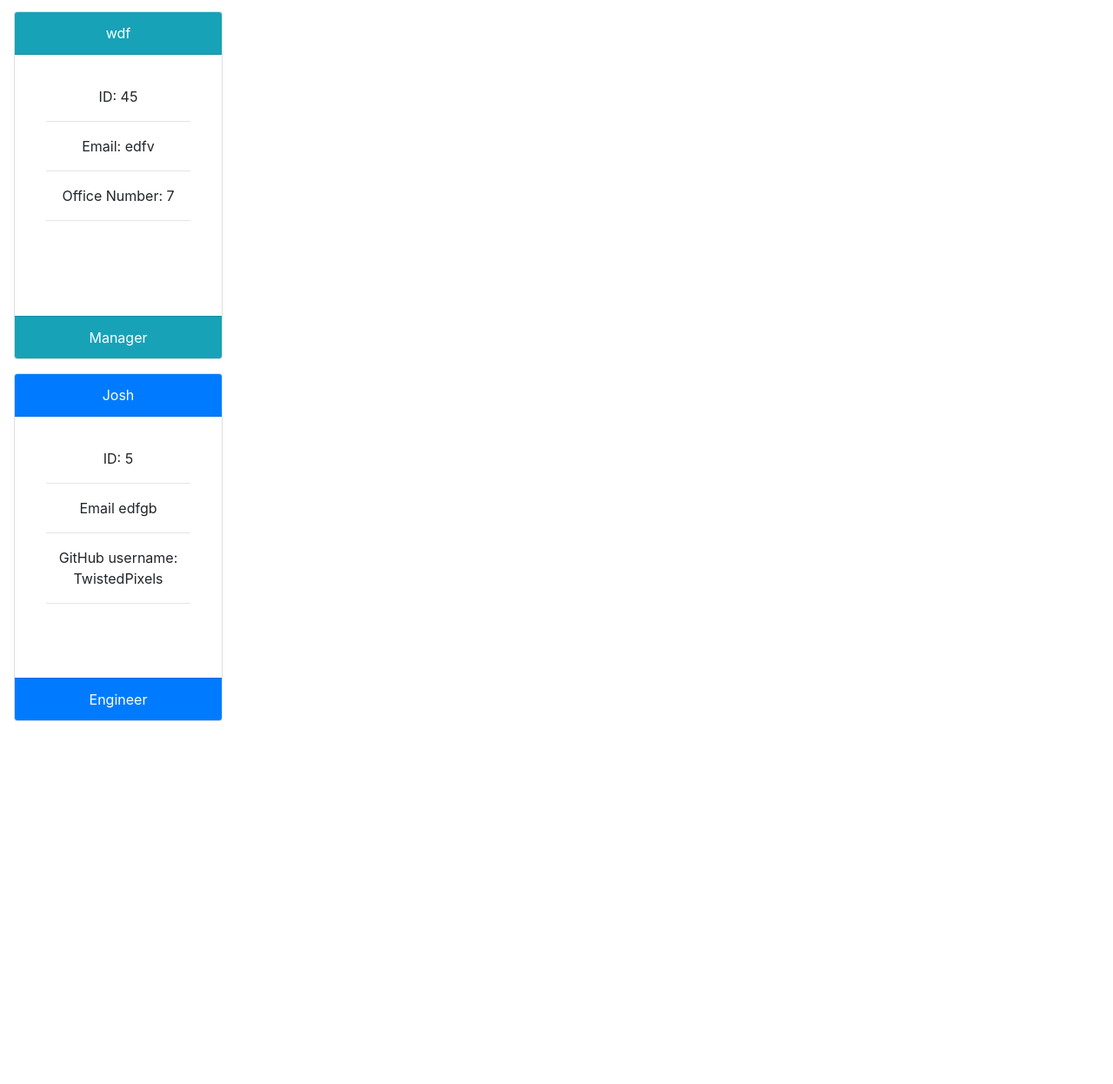
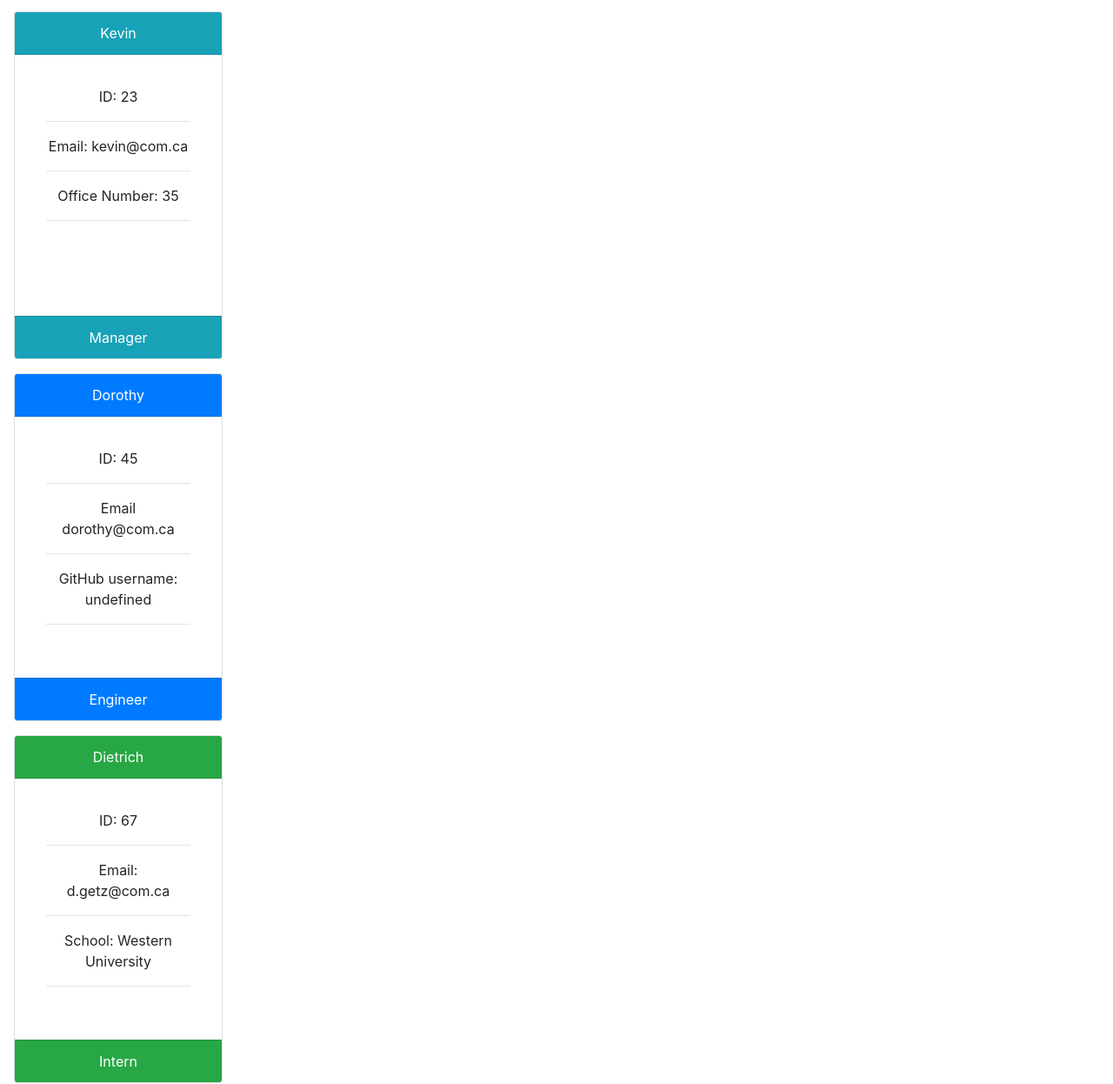
Before and after one commit to TwistedPixels/Company_Template_Engine, a website: page output/teampage.html in a window 1280 px wide. Shown: the part 83-1329 px from the top of the page at 87% size. Before the commit the page ends 928 px from the top, so only its background shows below. Drawn offline with nearby package versions, Linux system fonts and the light colour scheme.

Commit message:
Updated readme.

```diff
--- a/output/teampage.html
+++ b/output/teampage.html
@@ -1 +1,74 @@
-<DOCTYPE! HTML><html><head><meta charset="UTF-8"><link rel="stylesheet" type="text/css" href="style.css"><link rel="stylesheet" href="https://stackpath.bootstrapcdn.com/bootstrap/4.3.1/css/bootstrap.min.css" integrity="sha384-ggOyR0iXCbMQv3Xipma34MD+dH/1fQ784/j6cY/iJTQUOhcWr7x9JvoRxT2MZw1T" crossorigin="anonymous"/><meta name="viewport" content="width=device-width, initial-scale=1.0"/> <meta http-equiv="X-UA-Compatible" content="ie=edge" /></head><body><header><h1>Company Team Page</h1></header><container><div class="row"><div class="col-sm-10"><div id="manager"><div class="card"><div class="card-header bg-info">wdf</div><div class="card-body"><div class=content><p>ID: 45</p><hr><p>Email: edfv</p><hr><p>Office Number: 7</p><hr></div></div><div class="card-footer bg-info">Manager</div></div></div><div id="engineer"><div class="card"><div class="card-header bg-primary">Josh</div><div class="card-body"><div class=content><p>ID: 5</p><hr><p>Email edfgb</p><hr><p>GitHub username: TwistedPixels</p><hr></div></div><div class="card-footer bg-primary">Engineer</div></div></div></div></div></container></body></html>
+<DOCTYPE! HTML>
+    <html>
+
+    <head>
+        <meta charset="UTF-8">
+        <link rel="stylesheet" type="text/css" href="style.css">
+        <link rel="stylesheet" href="https://stackpath.bootstrapcdn.com/bootstrap/4.3.1/css/bootstrap.min.css"
+            integrity="sha384-ggOyR0iXCbMQv3Xipma34MD+dH/1fQ784/j6cY/iJTQUOhcWr7x9JvoRxT2MZw1T"
+            crossorigin="anonymous" />
+        <meta name="viewport" content="width=device-width, initial-scale=1.0" />
+        <meta http-equiv="X-UA-Compatible" content="ie=edge" />
+    </head>
+
+    <body>
+        <header>
+            <h1>Company Team Page</h1>
+        </header>
+        <container>
+            <div class="row">
+                <div class="col-sm-10">
+                    <div id="manager">
+                        <div class="card">
+                            <div class="card-header bg-info">Kevin</div>
+                            <div class="card-body">
+                                <div class=content>
+                                    <p>ID: 23</p>
+                                    <hr>
+                                    <p>Email: kevin@com.ca</p>
+                                    <hr>
+                                    <p>Office Number: 35</p>
+                                    <hr>
+                                </div>
+                            </div>
+                            <div class="card-footer bg-info">Manager</div>
+                        </div>
+                    </div>
+                    <div id="engineer">
+                        <div class="card">
+                            <div class="card-header bg-primary">Dorothy</div>
+                            <div class="card-body">
+                                <div class=content>
+                                    <p>ID: 45</p>
+                                    <hr>
+                                    <p>Email dorothy@com.ca</p>
+                                    <hr>
+                                    <p>GitHub username: undefined</p>
+                                    <hr>
+                                </div>
+                            </div>
+                            <div class="card-footer bg-primary">Engineer</div>
+                        </div>
+                    </div>
+                    <div id="intern">
+                        <div class="card">
+                            <div class="card-header bg-success">Dietrich</div>
+                            <div class="card-body">
+                                <div class=content>
+                                    <p>ID: 67</p>
+                                    <hr>
+                                    <p>Email: d.getz@com.ca</p>
+                                    <hr>
+                                    <p>School: Western University</p>
+                                    <hr>
+                                </div>
+                            </div>
+                            <div class="card-footer bg-success">Intern</div>
+                        </div>
+                    </div>
+                </div>
+            </div>
+        </container>
+    </body>
+
+    </html>
```
Also changed, not shown: README.md.
